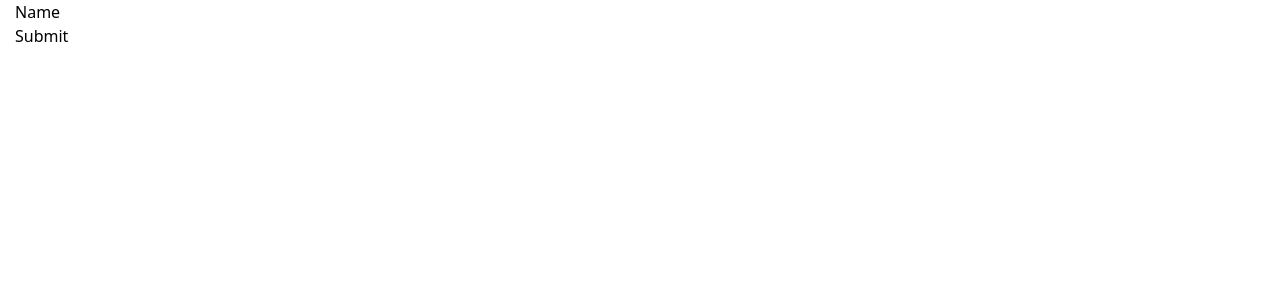
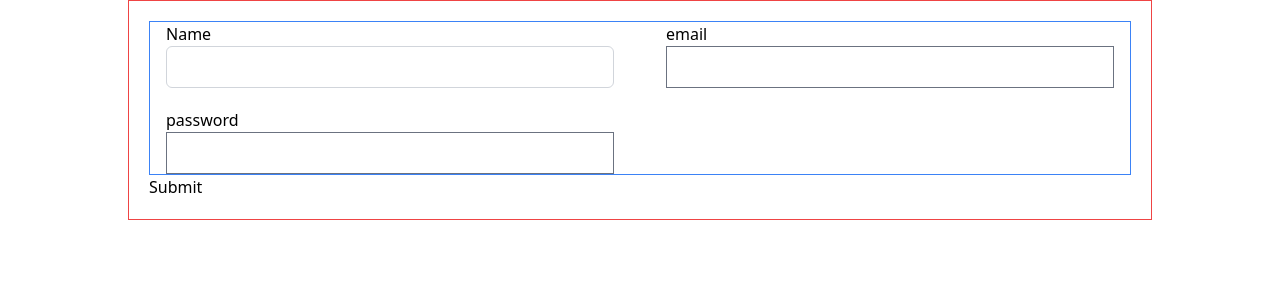
Before and after one commit to Shahriyar001/reuseable-componant, a React (Vite) app: page / in a window 1280 px wide. Shown: the top 300 px of the page. Built offline with nearby package versions, Linux system fonts and the light colour scheme; the HTML template or start-up script is replaced by a standard one.

Commit message:
added clsx in reuseable form

```diff
--- a/package.json
+++ b/package.json
@@ -18,6 +18,7 @@
     "tailwind-merge": "^2.2.0"
   },
   "devDependencies": {
+    "@tailwindcss/forms": "^0.5.7",
     "@types/react": "^18.2.43",
     "@types/react-dom": "^18.2.17",
     "@typescript-eslint/eslint-plugin": "^6.14.0",
--- a/src/componants/NormalForm/NormalForm.tsx
+++ b/src/componants/NormalForm/NormalForm.tsx
@@ -1,16 +1,69 @@
 import { useForm } from "react-hook-form";
+import cn from "../../utils/cn";
 
 const NormalForm = () => {
   const { register, handleSubmit } = useForm();
   const onSubmit = (data) => {
     console.log(data);
   };
+  const double = true;
   return (
-    <form onSubmit={handleSubmit(onSubmit)}>
-      <div>
-        <label htmlFor="name">Name</label>
-        <input type="text" id="name" {...register("name")} />
+    <form
+      onSubmit={handleSubmit(onSubmit)}
+      className={cn("border border-red-500 w-full p-5 mx-auto", {
+        "max-w-5xl": double,
+        "max-w-md": !double,
+      })}
+    >
+      <div
+        className={cn(
+          "border border-blue-500 grid grid-cols-1 justify-items-center  gap-5",
+          {
+            "md:grid-cols-2": double,
+          }
+        )}
+      >
+        <div className="w-full max-w-md">
+          <label className="block" htmlFor="name">
+            Name
+          </label>
+          <input
+            type="text"
+            className="w-full border border-gray-300 rounded-md focus:border-purple-500 focus:ring-1 focus:ring-purple-500"
+            id="name"
+            {...register("name")}
+          />
+        </div>
+        <div className="w-full max-w-md">
+          <label className="block" htmlFor="name">
+            email
+          </label>
+          <input
+            className="w-full"
+            type="email"
+            id="email"
+            {...register("email")}
+          />
+        </div>
+        <div className="w-full max-w-md">
+          <label className="block" htmlFor="name">
+            password
+          </label>
+          <input
+            className="w-full"
+            type="password"
+            id="password"
+            {...register("password")}
+          />
+        </div>
       </div>
+      {/* <select>
+        <option>M</option>
+        <option>L</option>
+        <option>XL</option>
+        <option>XXL</option>
+      </select> */}
+
       <button type="submit">Submit</button>
     </form>
   );
--- a/tailwind.config.js
+++ b/tailwind.config.js
@@ -8,5 +8,5 @@ export default {
       },
     },
   },
-  plugins: [],
+  plugins: [require("@tailwindcss/forms")],
 };
```
Also changed, not shown: 1 other file (tests, documents, lock files or other folders).
